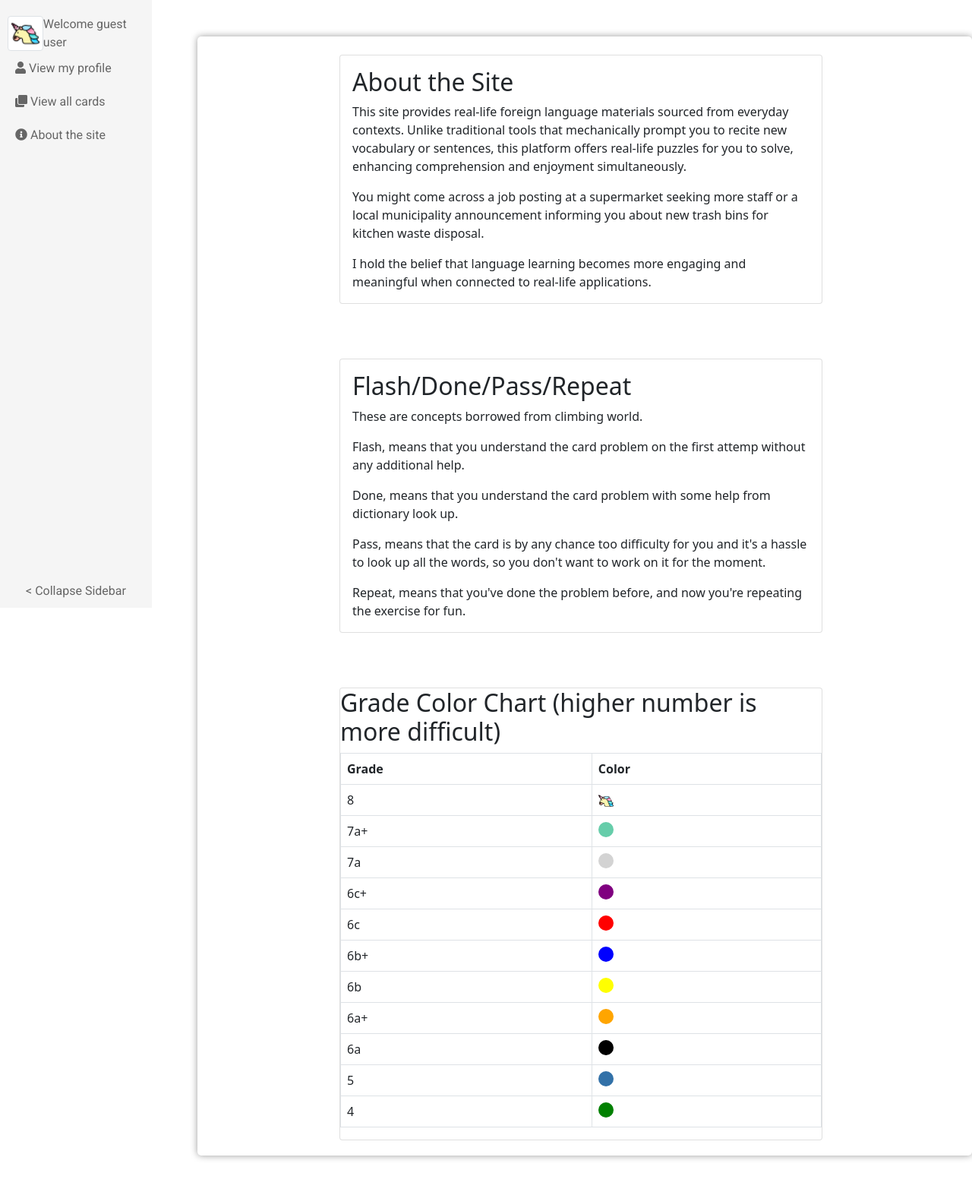
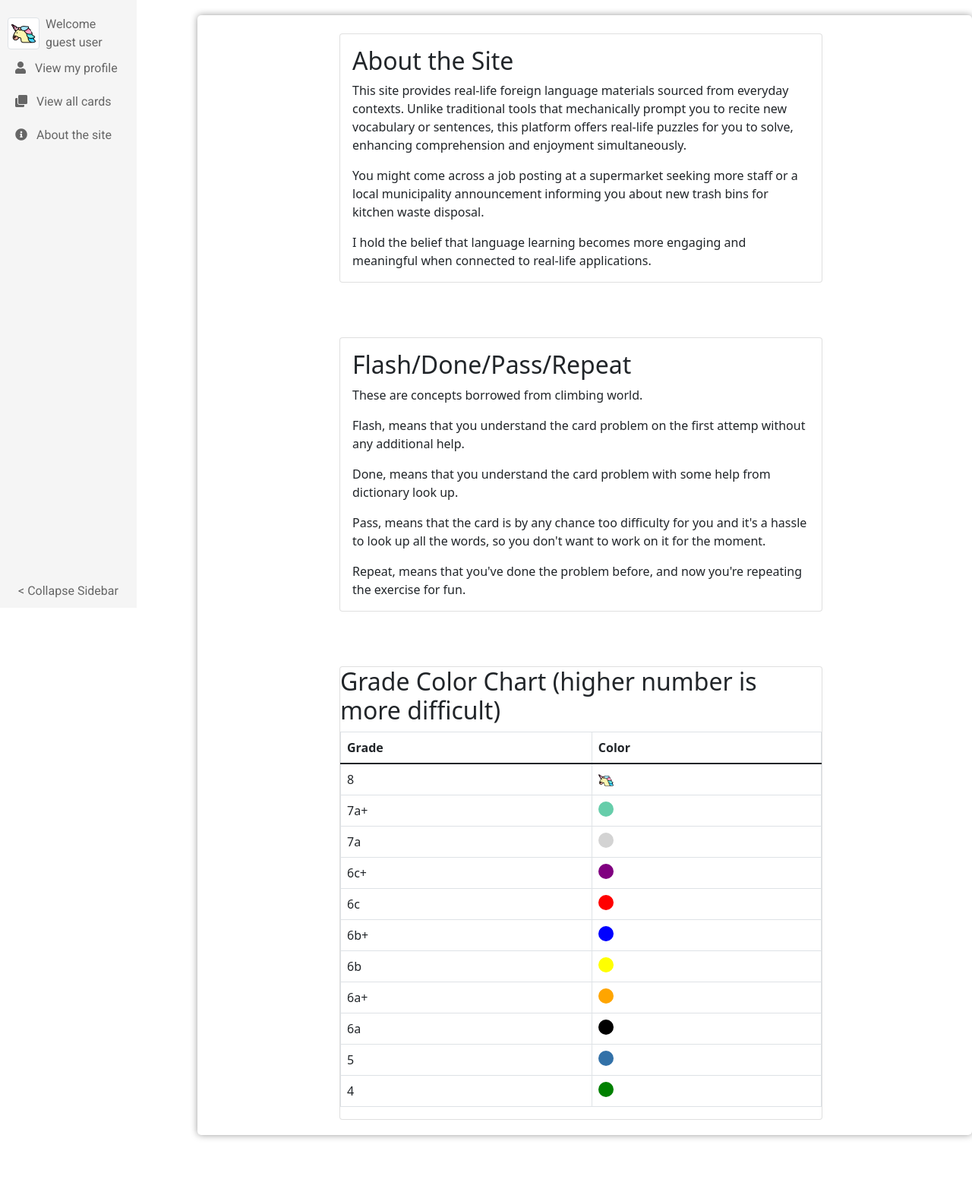
Before and after one commit to DennisWYH/Survival-language-app, a Django app: page /about/ in a window 1280 px wide. Shown: the whole page at 76% size. After the commit the page ends 1499 px from the top, so only its background shows below. Run offline with Django 5.2, Linux system fonts and the light colour scheme; some libraries are stand-ins or nearby versions.

Commit message:
improve styleing

```diff
--- a/card/static/card/css/sidebar.css
+++ b/card/static/card/css/sidebar.css
@@ -1,9 +1,10 @@
 .sidebar {
     position: fixed;
+    z-index: 1;
     top: 0;
     left: 0;
     height: 100%;
-    width: 200px;
+    width: 180px;
     background-color: #f5f5f5;
     overflow: auto;
     transition: width 0.1s;
@@ -17,6 +18,9 @@
     overflow: hidden;
 }
 .sidebar.collapsed .link-text {
+    display: none;
+}
+.sidebar.collapsed .profile-username {
     display: none;
 }
 
--- a/card/templates/card/card_about.html
+++ b/card/templates/card/card_about.html
@@ -3,26 +3,24 @@
 <head>
     <meta charset="UTF-8">
     <meta name="viewport" content="width=device-width, initial-scale=1.0">
-    <title>Card Detail</title>
+    <title>About the site</title>
     <style>
-        body {
-            font-family: Arial, sans-serif;
-        }
-
     </style>
+    {% load static %}
+    <!-- Icons for the sidebar -->
     <link rel="stylesheet" href="https://cdnjs.cloudflare.com/ajax/libs/font-awesome/5.15.4/css/all.min.css">
-    {% load static %}
+    <link rel="stylesheet" href="https://stackpath.bootstrapcdn.com/bootstrap/4.3.1/css/bootstrap.min.css">
     <link href="https://fonts.googleapis.com/css2?family=Roboto:wght@400;700&display=swap" rel="stylesheet">
-    {% load static %}
-    <link rel="stylesheet" href="{% static 'card/css/container.css' %}">
-    <link rel="stylesheet" href="{% static 'card/css/sidebar.css' %}">
+    <!-- Style sheets -->
+    <link rel="stylesheet" href="{% static 'card/css/container.css' %}" rel="stylesheet">
+    <link rel="stylesheet" href="{% static 'card/css/sidebar.css' %}" rel="stylesheet">
     <!-- Bootstrap 5 CSS -->
     <link href="https://cdn.jsdelivr.net/npm/bootstrap@5.0.2/dist/css/bootstrap.min.css" rel="stylesheet" integrity="sha384-EVSTQN3/azprG1Anm3QDgpJLIm9Nao0Yz1ztcQTwFspd3yD65VohhpuuCOmLASjC" crossorigin="anonymous">
 </head>
 <body>
     {% include 'site_sidebar.html' %}
     <div class="page-container">
-        <div class="container mt-5">
+        <div class="container">
             <div class="row">
                 <div class="col-lg-8 offset-lg-2">
                     <div class="card mt-4">
@@ -67,8 +65,6 @@
                 </div>
             </div>
         </div>
-
-
         <div class="container mt-5">
             <div class="row">
                 <div class="col-lg-8 offset-lg-2">
@@ -148,11 +144,10 @@
                                         <div style="width: 20px; height: 20px; border-radius: 50%; background-color: green;"></div>
                                     </td>
                                 </tr>
-                                <!-- Add more rows as needed -->
                             </tbody>
                         </table>
                     </div>
-                                </div>
+                    </div>
                 </div>
             </div>
         </div>
--- a/languageApp/urls.py
+++ b/languageApp/urls.py
@@ -5,8 +5,8 @@ from django.conf.urls.static import static
 from .views import login_view
 
 urlpatterns = [
+    path("", include("card.urls")),
     path("login/", login_view, name="login"),
-    path("", include("card.urls")),
     path("user/", include('user.urls')),
     path("card/", include("card.urls")),
     path('admin/', admin.site.urls),
--- a/manage.py
+++ b/manage.py
@@ -1,11 +1,8 @@
-#!/usr/bin/env python
-"""Django's command-line utility for administrative tasks."""
 import os
 import sys
 
 
 def main():
-    """Run administrative tasks."""
     os.environ.setdefault('DJANGO_SETTINGS_MODULE', 'languageApp.settings')
     try:
         from django.core.management import execute_from_command_line
--- a/templates/site_sidebar.html
+++ b/templates/site_sidebar.html
@@ -6,10 +6,10 @@
                 {% if user.is_authenticated %}
                     <!-- <img class="img-thumbnail rounded profile-image" src="{{ user.profile.profile_picture.url }}" alt="profile"> -->
                     <img class="img-thumbnail rounded profile-image" src="{% static 'unicorn.png' %}" alt="profile">
-                    <span class="ml-2">{{ user.username }}</span>
+                    <span class="profile-username ml-2">{{ user.username }}</span>
                 {% else %}
                     <img class="img-thumbnail rounded profile-image" src="{% static 'unicorn.png' %}" alt="profile">
-                    <span class="ml-2">Welcome guest user</span>
+                    <span class="profile-username ml-2">Welcome guest user</span>
                 {% endif %}
                 </div>
         </div>
```
Also changed, not shown: card/templates/card/card_detail.html (+7 -6 lines), card/templates/card/card_index.html (+5 -6 lines), 1 other file.
